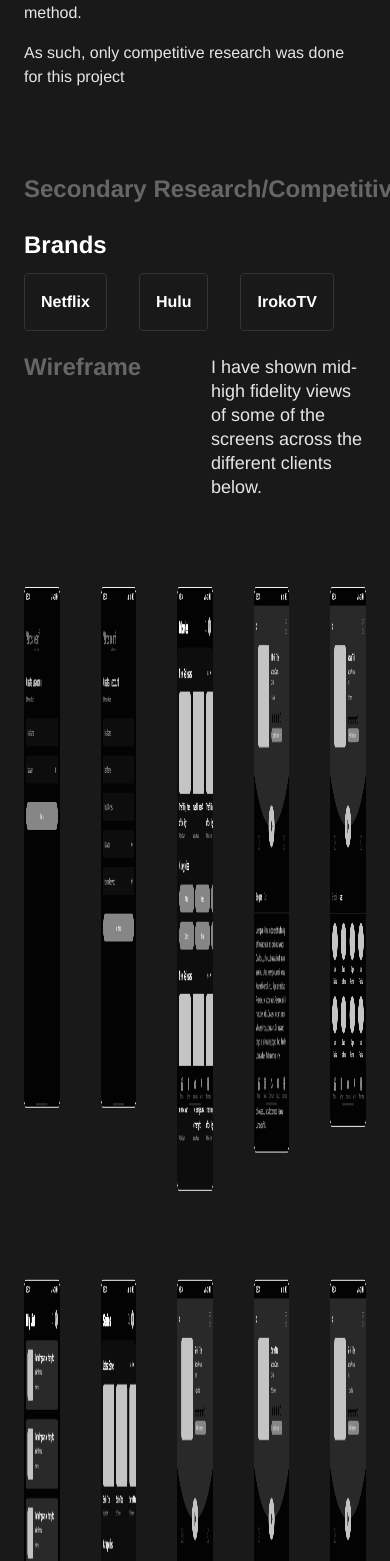
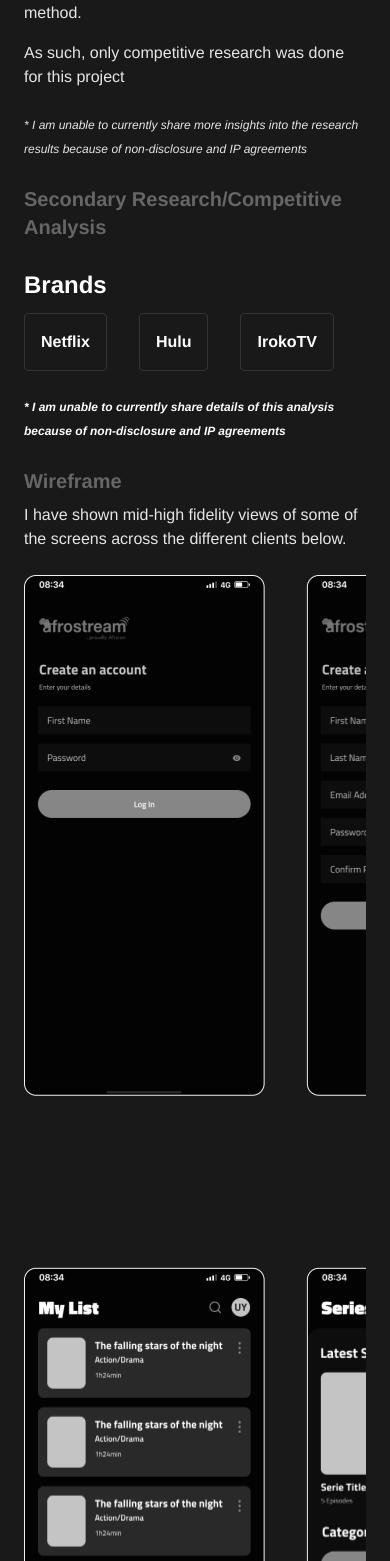
Before and after one commit to Muqtadirat/uy-portfolio, a React (Create React App) app: page /acomartComp/acomart in a window 390 px wide. Shown: the part 1147-2708 px from the top of the page. Built offline with nearby package versions, Linux system fonts and the light colour scheme.

Commit message:
feat: mobile responsiveness

```diff
--- a/src/components/acomartComp/Acomart.jsx
+++ b/src/components/acomartComp/Acomart.jsx
@@ -7,7 +7,7 @@ import FinalProduct from "./FinalProduct";
 
 function Acomart() {
   return (
-    <div className="Acomart sm:max-w-sm md:w-full h-auto bg-base-colorssurface font-largescreen-body text-sm md:text-lg text-white leading-[24px]">
+    <div className="Acomart sm:max-w-sm md:max-w-full h-auto bg-base-colorssurface font-largescreen-body text-sm md:text-lg text-white leading-[24px]">
       <button className="flex ml-6 md:ml-[72px] pt-[135px]">
         <Link to="/" className=" inline-flex gap-[4px] text-base">
           <img src={backArrow} alt="Back arrow" /> Back{" "}
--- a/src/components/acomartComp/CaseStudy.jsx
+++ b/src/components/acomartComp/CaseStudy.jsx
@@ -43,7 +43,7 @@ function CaseStudy() {
           </div>
         </div>
         {/*  */}
-        <div className="userResearch flex flex-col md:flex-row gap-2 md:gap-[32px] mb-[88px] text-left">
+        <div className="userResearch flex flex-col md:flex-row gap-2 md:gap-[32px] mb-6 md:mb-[88px] text-left">
           <div className="text-2xl md:text-5xl leading-[48px] font-largescreen-largedisplay font-medium w-[668px]">
             <h2>User Research</h2>
           </div>
@@ -56,11 +56,16 @@ function CaseStudy() {
             <p className="mt-4 md:mt-[2rem]">
               As such, only competitive research was done for this project
             </p>
+
+            <p className="text-[12px] mt-[24px] italic md:hidden">
+              * I am unable to currently share more insights into the research
+              results because of non-disclosure and IP agreements
+            </p>
           </div>
         </div>
         {/*  */}
         <div className="analysis flex flex-col md:flex-row gap-[32px] mb-6 md:mb-[88px] text-left font-bold">
-          <div className="font-largescreen-largedisplay text-greyscale-40 text-[24px] w-[668px]">
+          <div className="font-largescreen-largedisplay text-greyscale-40 text-xl md:text-2xl md:w-[668px]">
             <p>Secondary Research/Competitive Analysis</p>
           </div>
 
@@ -85,6 +90,11 @@ function CaseStudy() {
                 AmazonPrime
               </p>
             </div>
+
+            <p className="text-[12px] mt-[24px] italic md:hidden">
+              * I am unable to currently share details of this analysis because
+              of non-disclosure and IP agreements
+            </p>
           </motion.div>
         </div>
         {/*  */}
--- a/src/components/acomartComp/FinalProduct.jsx
+++ b/src/components/acomartComp/FinalProduct.jsx
@@ -12,21 +12,21 @@ import jokerPhone3 from "./images/joker-iPhone3.png"
 
 function FinalProduct() {
   return (
-    <div className="FinalProduct bg-greyscale-100 text-greyscale-10 mt-[88px] h-fit leading-[24px]">
-      <div className="mx-[72px] text-[18px] pt-[80px]">
-        <h2 className="text-left font-medium text-[48px] font-largescreen-xlargedisplay leading-[48px]">
+    <div className="FinalProduct bg-greyscale-100 text-greyscale-10 mt-8 md:mt-[88px] h-auto leading-[24px]">
+      <div className="mx-6 md:mx-[72px] text-base md:text-lg  pt-6 md:pt-[80px]">
+        <h2 className="text-left font-medium text-2xl md:text-5xl font-largescreen-xlargedisplay leading-[48px]">
           Final Product
         </h2>
 
-        <div className="mt-[62px] text-left">
-          <p className="mb-[16px] font-bold text-greyscale-50">Afrostream</p>
+        <div className=" mt-10 md:mt-[62px] text-left">
+          <p className=" mb-2 md:mb-4 font-bold text-greyscale-50">Afrostream</p>
           <p>
             Afrostream is the movie streaming section of the product, it was
             categorized into movies, series, my list & downloads
           </p>
         </div>
 
-        <div className="flex mt-[108px] gap-[213px] justify-center ">
+        <div className="flex flex-col md:flex-row mt-10 md:mt-[108px] gap-[213px] justify-center ">
           <div className="text-wrapper text-left w-[392px] mt-[92px] mb-[68px]">
             <p className="font-bold text-[24px] text-greyscale-10 mb-[16px]">
               Movies/Series
--- a/src/components/acomartComp/WireFrame.jsx
+++ b/src/components/acomartComp/WireFrame.jsx
@@ -17,11 +17,13 @@ import moviedesktop from "./images/Movies-desktop.png";
 import movieDeskCard from "./images/movieCard-desktop.png";
 import seriesDesktop from "./images/Series-card-desktop.png";
 import afrocinemaDesk from "./images/Afrocinema-2.png";
+import { motion } from "framer-motion";
 
 function WireframeImg({ imgSrc, imgAlt, height }) {
   const imgStyle = {
     width: "241px",
     height: `${height}px`,
+    maxWidth: "none"
   };
 
   return (
@@ -34,6 +36,7 @@ function WireframeDesk({ imgSrc, height }) {
   const imgStyle = {
     width: "656px",
     height: `${height}px`,
+    maxWidth: "none"
   };
 
   return (
@@ -46,12 +49,12 @@ function WireframeDesk({ imgSrc, height }) {
 function WireFrame() {
   return (
     <div className="WireFrame mx-6 md:mx-[72px]">
-      <div className="flex mb-[88px] text-left gap-[32px]">
-        <div className="font-largescreen-largedisplay text-greyscale-40 font-bold text-[24px] w-[668px]">
+      <div className="flex flex-col md:flex-row md:mb-[88px] text-left gap-2 md:gap-[32px]">
+        <div className="font-largescreen-largedisplay text-greyscale-40 font-bold text-xl md:text-2xl md:w-[668px]">
           Wireframe
         </div>
 
-        <div className="w-[668px] text-greyscale-90 text-[18px]">
+        <div className="md:w-[668px] text-greyscale-90 text-base md:text-lg">
           <p>
             I have shown mid-high fidelity views of some of the screens across
             the different clients below.
@@ -59,7 +62,11 @@ function WireFrame() {
         </div>
       </div>
 
-      <div className="frames flex flex-col">
+      <motion.div
+        className="frames flex flex-col overflow-x-auto mt-6"
+        animate={{ x: 0, opacity: 1 }}
+        initial={{ x: -50, opacity: 0 }}
+      >
         <div className="flex gap-[41px] mb-[88px]">
           <WireframeImg imgSrc={loginFrame} imgAlt="Login page" height={521} />
           <WireframeImg
@@ -123,9 +130,13 @@ function WireFrame() {
           />
           <WireframeImg imgSrc={profile} imgAlt="Profile page" height={521} />
         </div>
-      </div>
+      </motion.div>
 
-      <div className="flex flex-col">
+      <motion.div
+        className="flex flex-col overflow-x-auto"
+        animate={{ x: 0, opacity: 1 }}
+        initial={{ x: -50, opacity: 0 }}
+      >
         <div className="deskFrame flex mb-[100px] gap-[53px]">
           <WireframeDesk imgSrc={moviedesktop} height={667} />
           <WireframeDesk imgSrc={movieDeskCard} height={667} />
@@ -135,7 +146,7 @@ function WireFrame() {
           <WireframeDesk imgSrc={seriesDesktop} height={844} />
           <WireframeDesk imgSrc={afrocinemaDesk} height={399} />
         </div>
-      </div>
+      </motion.div>
     </div>
   );
 }
--- a/src/components/auferaComp/Wireframe.jsx
+++ b/src/components/auferaComp/Wireframe.jsx
@@ -21,7 +21,7 @@ function Wireframe() {
 
           {/* Horizontal mobile scroll */}
           <motion.div
-            className="flex text-xs md:text-base gap-4 md:gap-8 mb-[16px]"
+            className="flex text-xs md:text-base gap-4 md:gap-8 mb-[16px] overflow-x-auto"
             animate={{ x: 0, opacity: 1 }}
             initial={{ x: -50, opacity: 0 }}
           >
```
